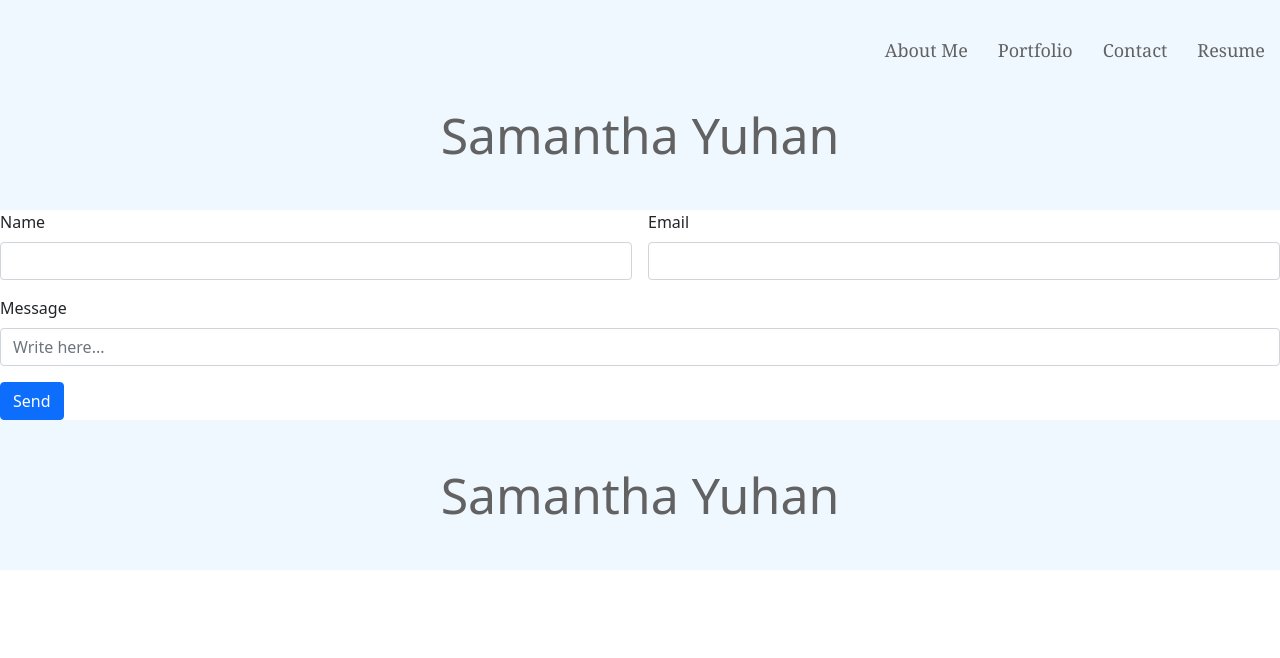
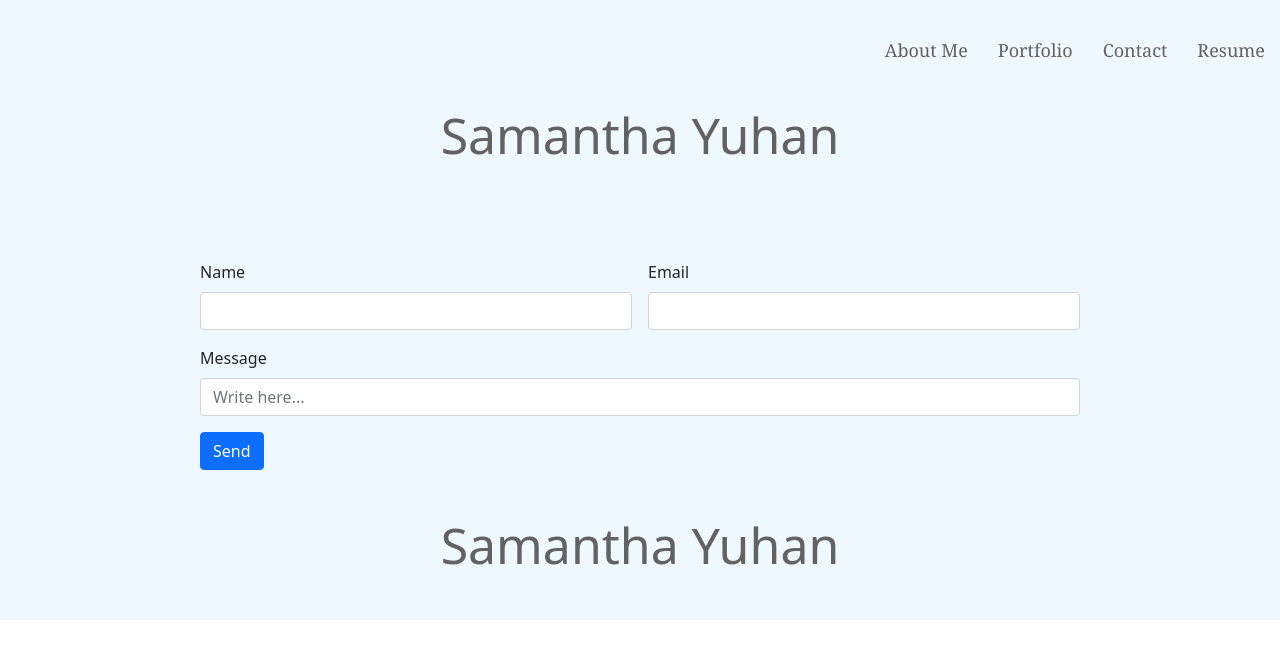
Before and after one commit to samyuhan/react-portfolio, a React (Create React App) app in the folder app/: page / in a window 1280 px wide. Shown: the top 658 px of the page. Built offline with nearby package versions, Linux system fonts and the light colour scheme.

Commit message:
add styling to form

```diff
--- a/app/src/components/Contact.js
+++ b/app/src/components/Contact.js
@@ -1,10 +1,19 @@
 import React from 'react';
 import 'bootstrap/dist/css/bootstrap.min.css';
 
+const styles = {
+    formlayout: {
+      background: "aliceblue",
+      paddingTop: "50px",
+      paddingRight: "200px",
+      paddingLeft: "200px"
+
+    }
+};
 
 function Contact() {
     return (
-        <div>
+        <div style={styles.formlayout}>
             <form class="row g-3">
                 <div class="col-md-6">
                     <label for="inputName" class="form-label">Name</label>
```
